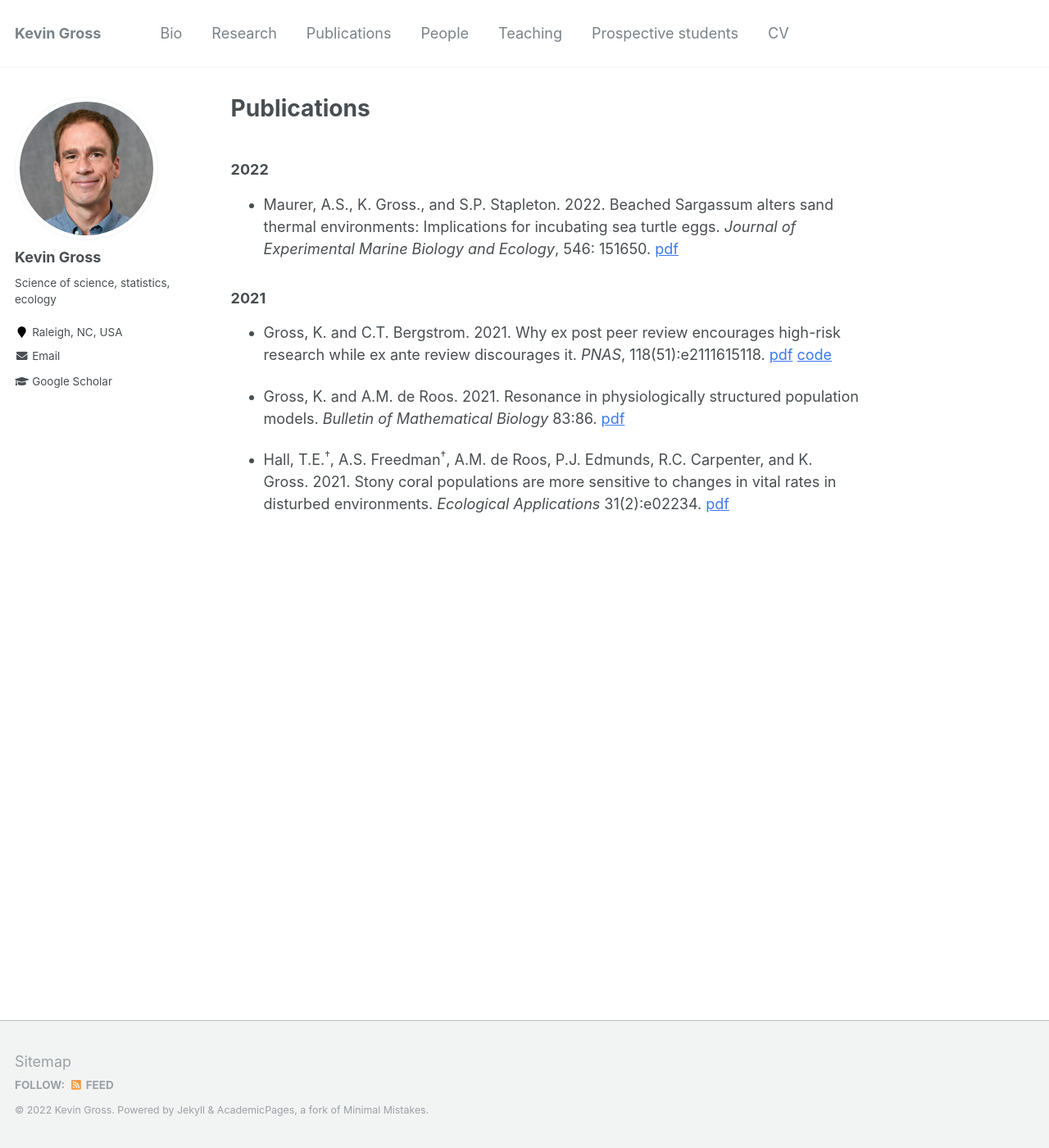
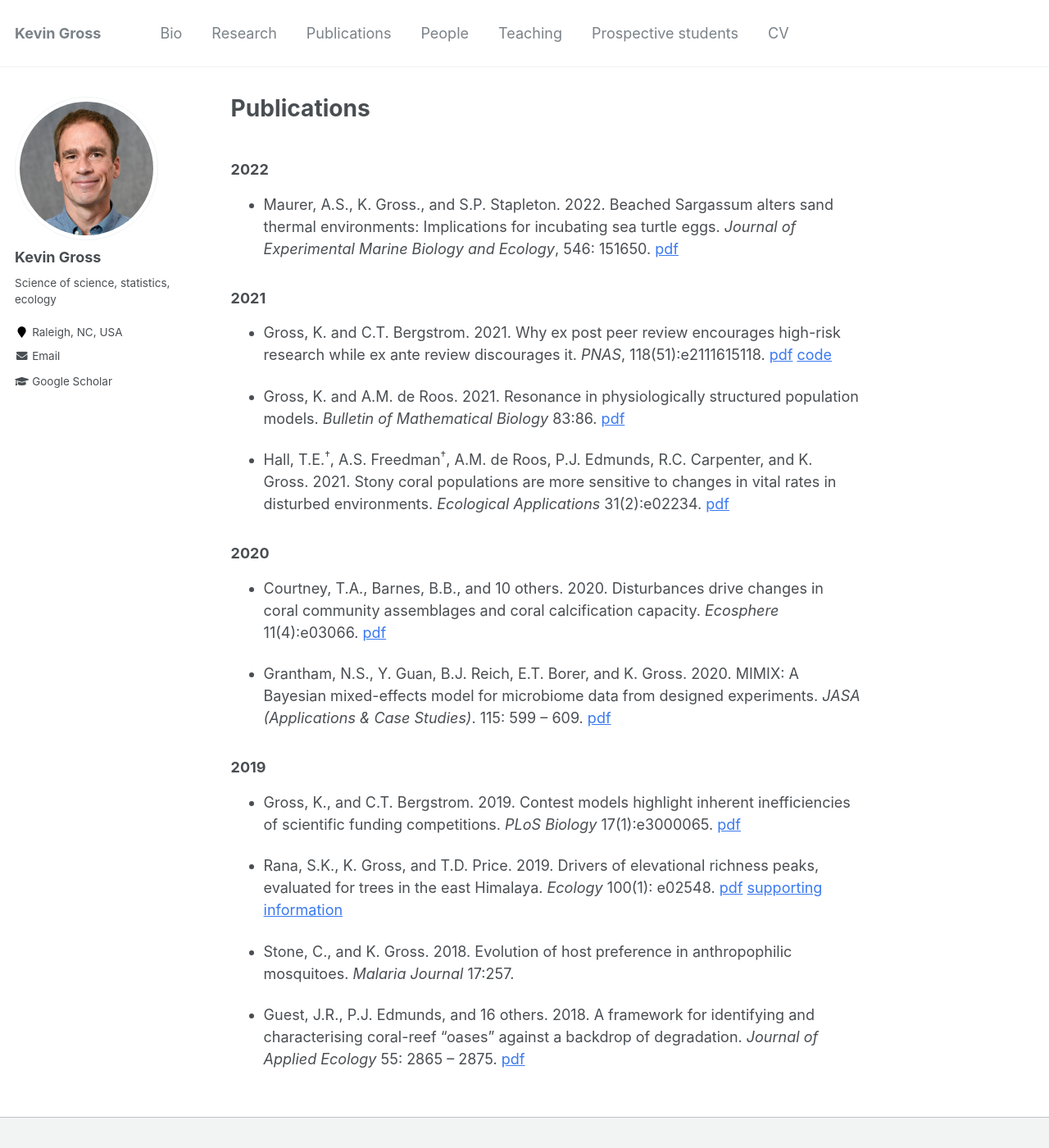
Before and after one commit to krgross/krgross.github.io, a Jekyll site: the page built from _pages/publications.md, in a window 1280 px wide and 1400 px high. Shown: the whole window at 82% size. Built offline with Jekyll 4.4.1, drawn with Linux system fonts in a browser that asks for light colours.

Commit message:
add 2019 and 2020 publications

```diff
--- a/_pages/publications.md
+++ b/_pages/publications.md
@@ -14,3 +14,19 @@ permalink: /publications/
   * Gross, K. and A.M. de Roos. 2021. Resonance in physiologically structured population models. _Bulletin of Mathematical Biology_ 83:86. [pdf](/files/publications/Gross-2021-BMB.pdf){:target="\_blank"}
 
   * Hall, T.E.<sup>&dagger;</sup>, A.S. Freedman<sup>&dagger;</sup>, A.M. de Roos, P.J. Edmunds, R.C. Carpenter, and K. Gross. 2021. Stony coral populations are more sensitive to changes in vital rates in disturbed environments. _Ecological Applications_ 31(2):e02234. [pdf](/files/publications/Hall-2021-EcolAppl.pdf){:target="\_blank"}
+
+### 2020
+
+  * Courtney, T.A., Barnes, B.B., and 10 others.  2020.  Disturbances drive changes in coral community assemblages and coral calcification capacity. _Ecosphere_ 11(4):e03066.  [pdf](/files/publications/Courtney-2020-Ecosphere.pdf){:target="\_blank"}
+
+  * Grantham, N.S., Y. Guan, B.J. Reich, E.T. Borer, and K. Gross.  2020.  MIMIX: A Bayesian mixed-effects model for microbiome data from designed experiments.  _JASA (Applications & Case Studies)_.  115: 599 -- 609.  [pdf](/files/publications/Grantham-2020-JASA.pdf){:target="\_blank"}
+
+### 2019
+
+  * Gross, K., and C.T. Bergstrom.  2019.  Contest models highlight inherent inefficiencies of scientific funding competitions. _PLoS Biology_ 17(1):e3000065.   [pdf](/files/publications/Gross-2019-PLoSBiol.pdf){:target="\_blank"}
+
+  * Rana, S.K., K. Gross, and T.D. Price.  2019.  Drivers of elevational richness peaks, evaluated for trees in the east Himalaya.  _Ecology_ 100(1): e02548.   [pdf](/files/publications/Rana-2019-Ecology.pdf){:target="\_blank"}  [supporting information](/files/publications/Rana-2019-Ecology-SI.pdf){:target="\_blank"}
+
+  * Stone, C., and K. Gross.  2018.  Evolution of host preference in anthropophilic mosquitoes.  _Malaria Journal_ 17:257.
+
+ * Guest, J.R., P.J. Edmunds, and 16 others.  2018.  A framework for identifying and characterising coral-reef "oases" against a backdrop of degradation.  _Journal of Applied Ecology_ 55: 2865 -- 2875.  [pdf](/files/publications/Guest-2019-JApplEcol.pdf)
```
Also changed, not shown: 2 other files.
